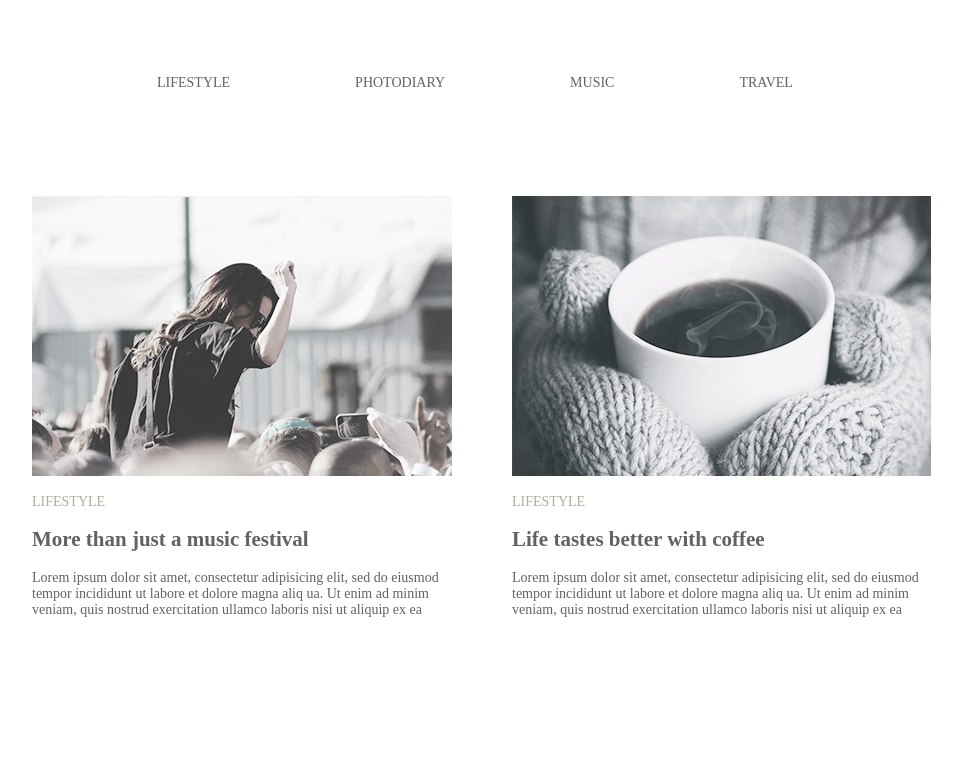
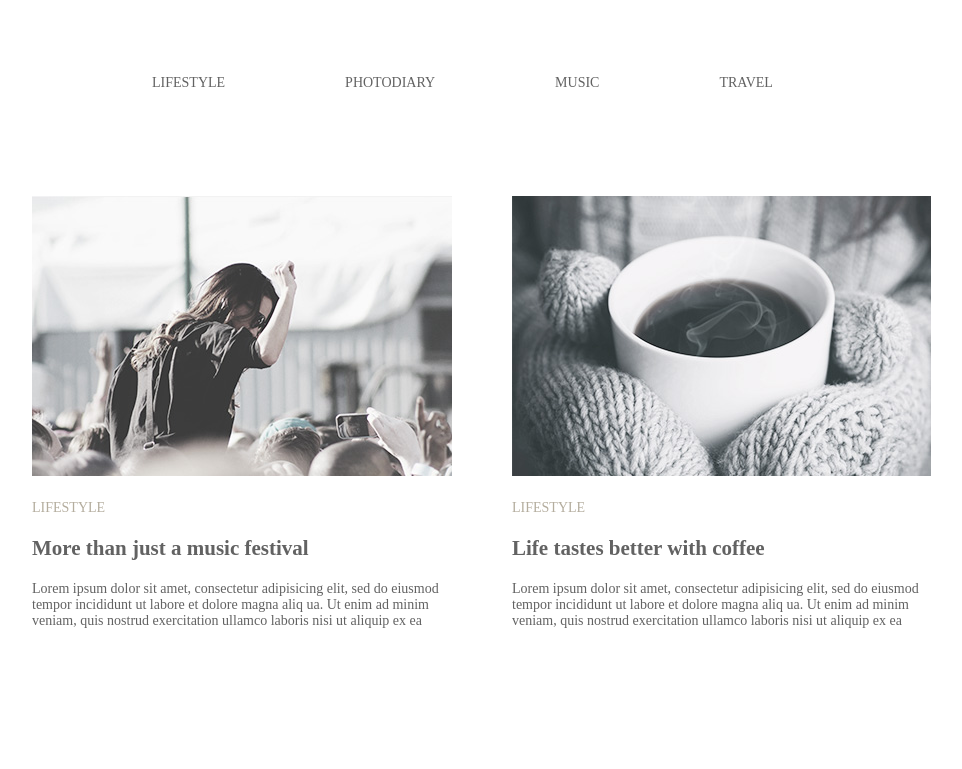
Before and after one commit to Kpa6cteP/goit-fe-course, a plain HTML site: page html-css/module-03/index.html in a window 1280 px wide. Shown: the top 769 px of the page, without its empty margins (158-1120 px from the left). Drawn offline with Linux system fonts and the light colour scheme; a web font is replaced by a local one.

Commit message:
corrected2

```diff
--- a/html-css/module-03/css/styles.css
+++ b/html-css/module-03/css/styles.css
@@ -15,12 +15,15 @@
   text-transform: uppercase;
   padding: 0;
   font-size: 0px;
-  margin: 75px 0px 105px;
+  padding: 75px 0px 105px 120px;
 }
 
 .site-navigation li {
   display: inline-block;
-  margin-left: 125px;
+}
+
+.site-navigation li:not(:last-child) {
+  margin-right: 120px;
 }
 
 .site-navigation a {
@@ -37,6 +40,18 @@
 section {
   font-size: 0px;
 }
+
+.format p,
+.format h2 {
+  margin: 0;
+}
+
+.format img,
+.format p,
+.format h2 {
+  margin-bottom: 20px;
+}
+
 .format {
   width: 420px;
   height: auto;
```
